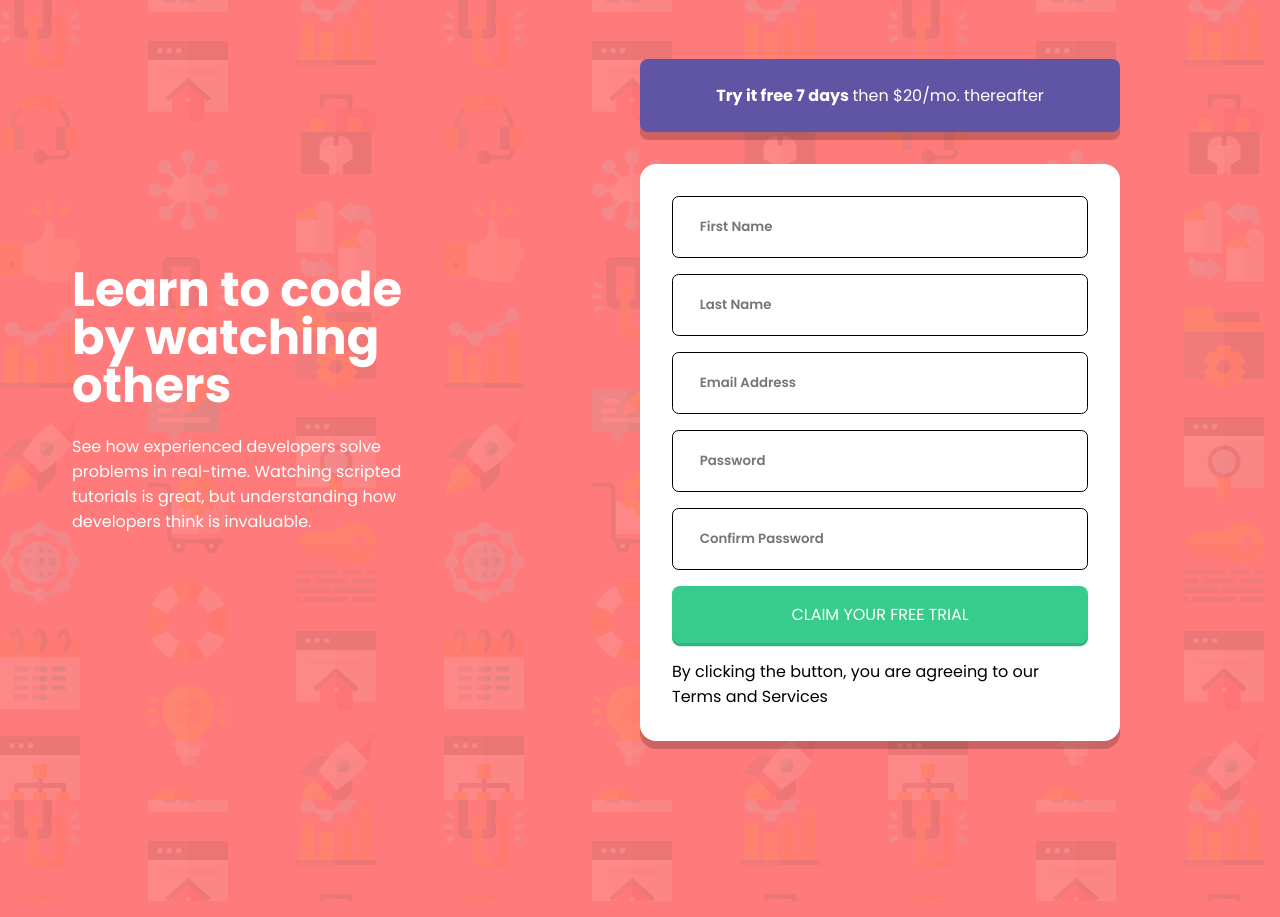
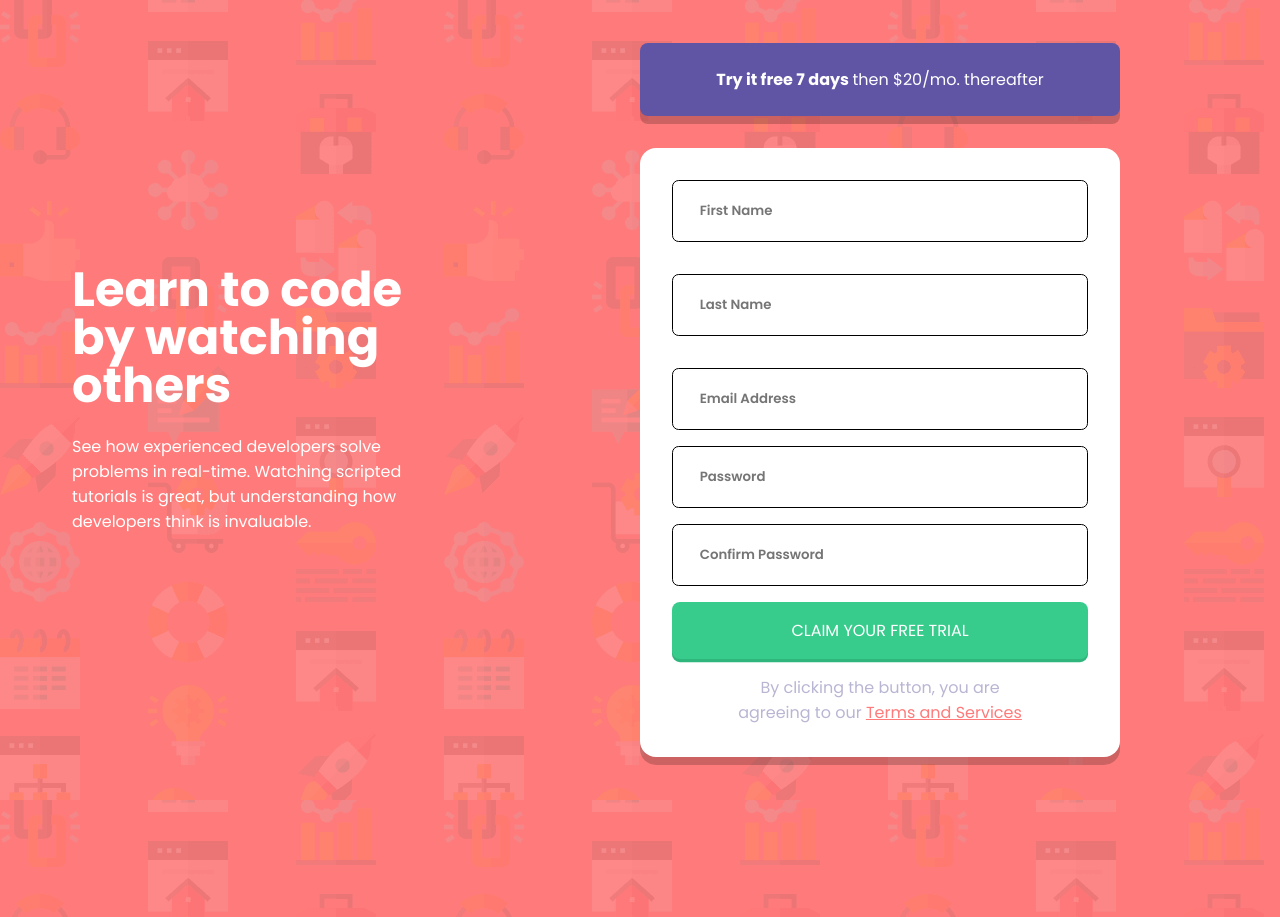
Before and after one commit to Robalexg/signup, a React (Create React App) app: page / in a window 1280 px wide. Built offline with nearby package versions, Linux system fonts and the light colour scheme.

Commit message:
adding form func

```diff
--- a/src/App.css
+++ b/src/App.css
@@ -21,9 +21,14 @@ body{
     font-weight: 300;
 }
 
+.red-text{
+    color: hsl(0, 100%, 74%);
+}
+
 @media (max-width: 1025px ) {
     body{
     background-image: url('../public/images/bg-mobile.png');
+    padding-top: 4em;
     }
     .app--container{
         flex-flow: column nowrap;
--- a/src/components/Signup/Signup.css
+++ b/src/components/Signup/Signup.css
@@ -6,7 +6,7 @@
     justify-content: start;
     padding: 10em 10em;
     height: auto;
-
+    text-align: center;
 }
 
 
@@ -51,4 +51,25 @@
     font-size: 1em;
     border: none;
     box-shadow: 0 .2em hsl(154, 59%, 45%);
+    cursor: pointer;
 }
+
+.signup--footer{
+    color:hsl(246, 25%, 77%);
+    width: 70%;
+    align-self: center;
+}
+
+.signup--error{
+    border: .15em solid hsl(0, 100%, 74%) !important;
+}
+
+
+
+
+
+@media (max-width: 1025px ) {
+    .signup--container{
+       padding-top: 5em;
+    }
+}
--- a/src/components/Signup/Signup.js
+++ b/src/components/Signup/Signup.js
@@ -1,21 +1,133 @@
 import './Signup.css'
+import { useState } from 'react'
 
 const Signup = () => {
+    const [user,setUser] = useState({
+        first: {
+            error: false,
+            errorMsg: 'First Name cannot be empty',
+            value: ''
+        },
+        last: {
+            error: false,
+            errorMsg: 'Last Name cannot be empty',
+            value: ''
+        },
+        email:{
+            error: false,
+            errorMsg: 'invalid email',
+            value: ''
+        },
+        pass: {
+            error: false,
+            errorMsg: 'Password cannot be empty',
+            value: ''
+        },
+        confirmPass: {
+            error: false,
+            errorMsg: 'Does not match password',
+            value: ''
+        }
+    })
+
+
+    const handleChange = (e) => {
+
+        const {name,value} = e.target
+        setUser((prevUser) => {
+            return {
+                ...prevUser,
+                [name]: {
+                    ...prevUser[name],
+                    value: value
+                }
+            }
+        })
+
+
+    }
+
+
+    const handleSubmit = (e) => {
+        e.preventDefault()
+        setUser((prevUser) => {
+            return {
+                ...prevUser,
+                first: {
+                    ...prevUser.first,
+                    error: true
+                }
+            }
+        })
+
+    }
+
+
+
+
+
+
     return (
         <header className='signup--container'>
             <div className='signup--banner'>
                 <h1>Try it free 7 days <span className='light-text'>then $20/mo. thereafter</span></h1>
             </div>
             <form className='signup--form'>
-                <input type="text" placeholder='First Name'/>
-                <input type="text" placeholder='Last Name'/>
-                <input type="text" placeholder='Email Address'/>
-                <input type="text" placeholder='Password'/>
-                <input type="text" placeholder='Confirm Password'/>
-                <button className='signup--button' >CLAIM YOUR FREE TRIAL</button>
-                <p>
-                    By clicking the button, you are agreeing to our Terms
-                    and Services
+                <input
+                    name='first'
+                    onChange={handleChange}
+                    type="text"
+                    placeholder='First Name'
+                    value={user.first.value}
+                    className = {user.first.error ?  'signup--error' : ''}
+
+                />
+                <small>{user.first.error ? user.first.errorMsg : ''}</small>
+                <input
+                    name='last'
+                    onChange={handleChange}
+                    type="text"
+                    placeholder='Last Name'
+                    value={user.last.value}
+                    className = {user.last.error ?  'signup--error' : ''}
+
+                />
+                <small>{user.last.error ? user.last.errorMsg : ''}</small>
+
+                <input
+                    name='email'
+                    onChange={handleChange}
+                    type="email"
+                    placeholder='Email Address'
+                    value={user.email.value}
+                    className = {user.email.error ?  'signup--error' : ''}
+
+
+
+                />
+                <input
+                    name='pass'
+                    onChange={handleChange}
+                    type="text"
+                    placeholder='Password'
+                    value={user.pass.value}
+                    className = {user.pass.error ?  'signup--error' : ''}
+
+
+                />
+                <input
+                    name='confirmPass'
+                    onChange={handleChange}
+                    type="text"
+                    placeholder='Confirm Password'
+                    value={user.confirmPass.value}
+                    className = {user.confirmPass.error ?  'signup--error' : ''}
+
+                />
+                <button onClick={handleSubmit} className='signup--button' >CLAIM YOUR FREE TRIAL</button>
+                <p className='signup--footer' >
+                    By clicking the button, you are agreeing to our <a href='#' className='red-text'>Terms
+                    and Services</a>
                 </p>
             </form>
         </header>
```
